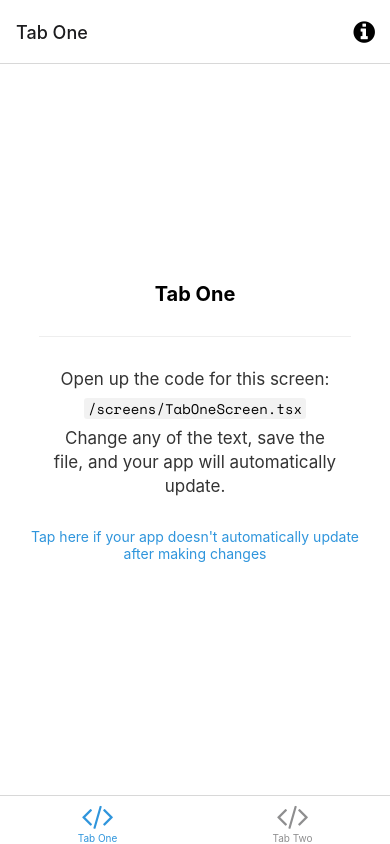
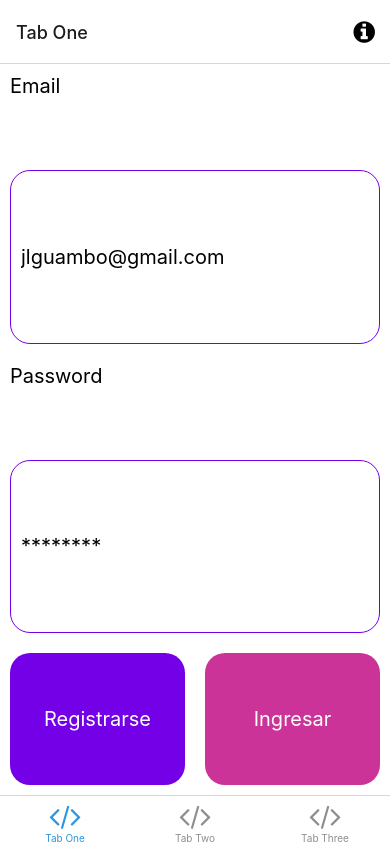
Before and after one commit to joseguambo1994/superheroes-store, a React Native app: screen /TabOne in a window 390 px wide. Built offline with nearby package versions, Linux system fonts and the light colour scheme; what expo-linking would draw is missing.

Commit message:
Add Register Screen layout and styling

```diff
--- a/constants/Colors.ts
+++ b/constants/Colors.ts
@@ -8,6 +8,12 @@ export default {
     tint: tintColorLight,
     tabIconDefault: '#ccc',
     tabIconSelected: tintColorLight,
+    purpleLight: '#cc66ff',
+    purpleDark:'#7300e6',
+    pinkLight: '#ff99cc',
+    pinkDark:'#cc3399',
+    white: '#ffffff',
+    black: '#000000'
   },
   dark: {
     text: '#fff',
@@ -15,5 +21,11 @@ export default {
     tint: tintColorDark,
     tabIconDefault: '#ccc',
     tabIconSelected: tintColorDark,
+    purpleLight: '#cc66ff',
+    purpleDark:'#7300e6',
+    pinkLight: '#ff99cc',
+    pinkDark:'#cc3399',
+    white: '#ffffff',
+    black: '#000000'
   },
 };
--- a/navigation/LinkingConfiguration.ts
+++ b/navigation/LinkingConfiguration.ts
@@ -25,6 +25,11 @@ const linking: LinkingOptions<RootStackParamList> = {
               TabTwoScreen: 'two',
             },
           },
+          TabThree: {
+            screens: {
+              TabThreeScreen: 'three',
+            },
+          },
         },
       },
       Modal: 'modal',
--- a/navigation/index.tsx
+++ b/navigation/index.tsx
@@ -15,6 +15,7 @@ import useColorScheme from '../hooks/useColorScheme';
 import ModalScreen from '../screens/ModalScreen';
 import NotFoundScreen from '../screens/NotFoundScreen';
 import TabOneScreen from '../screens/TabOneScreen';
+import TabThreeScreen from '../screens/TabThreeScreen';
 import TabTwoScreen from '../screens/TabTwoScreen';
 import { RootStackParamList, RootTabParamList, RootTabScreenProps } from '../types';
 import LinkingConfiguration from './LinkingConfiguration';
@@ -92,6 +93,14 @@ function BottomTabNavigator() {
           tabBarIcon: ({ color }) => <TabBarIcon name="code" color={color} />,
         }}
       />
+       <BottomTab.Screen
+        name="TabThree"
+        component={TabThreeScreen}
+        options={{
+          title: 'Tab Three',
+          tabBarIcon: ({ color }) => <TabBarIcon name="code" color={color} />,
+        }}
+      />
     </BottomTab.Navigator>
   );
 }
--- a/package.json
+++ b/package.json
@@ -24,6 +24,7 @@
     "expo-splash-screen": "~0.13.3",
     "expo-status-bar": "~1.1.0",
     "expo-web-browser": "~10.0.3",
+    "firebase": "8.2.3",
     "react": "17.0.1",
     "react-dom": "17.0.1",
     "react-native": "0.64.2",
--- a/screens/TabOneScreen.tsx
+++ b/screens/TabOneScreen.tsx
@@ -1,16 +1,26 @@
 import * as React from 'react';
-import { StyleSheet } from 'react-native';
+import { StyleSheet, TextInput, TouchableOpacity } from 'react-native';
 
 import EditScreenInfo from '../components/EditScreenInfo';
 import { Text, View } from '../components/Themed';
+import Colors from '../constants/Colors';
 import { RootTabScreenProps } from '../types';
 
 export default function TabOneScreen({ navigation }: RootTabScreenProps<'TabOne'>) {
   return (
     <View style={styles.container}>
-      <Text style={styles.title}>Tab One</Text>
-      <View style={styles.separator} lightColor="#eee" darkColor="rgba(255,255,255,0.1)" />
-      <EditScreenInfo path="/screens/TabOneScreen.tsx" />
+      <Text style={styles.labelText}>Email</Text>
+      <TextInput style={styles.inputText} placeholder={'jlguambo@gmail.com'}></TextInput>
+      <Text style={styles.labelText}>Password</Text>
+      <TextInput style={styles.inputText} placeholder={'********'}></TextInput>
+     <View style={styles.buttonContainer} >
+     <TouchableOpacity style={[styles.button, styles.buttonSignUp]}>
+       <Text style={styles.buttonText}>Registrarse</Text>
+      </TouchableOpacity>
+      <TouchableOpacity style={[styles.button, styles.buttonSignIn]}>
+       <Text style={styles.buttonText}>Ingresar</Text>
+      </TouchableOpacity>
+     </View>
     </View>
   );
 }
@@ -18,16 +28,43 @@ export default function TabOneScreen({ navigation }: RootTabScreenProps<'TabOne'
 const styles = StyleSheet.create({
   container: {
     flex: 1,
-    alignItems: 'center',
     justifyContent: 'center',
   },
-  title: {
-    fontSize: 20,
-    fontWeight: 'bold',
+  labelText:{
+    flex:0.5,
+    fontSize:20,
+    textAlignVertical:'center',
+    margin:10
   },
-  separator: {
-    marginVertical: 30,
-    height: 1,
-    width: '80%',
+  inputText:{
+    flex:1,
+    fontSize:20,
+    backgroundColor: Colors.dark.white,
+    borderColor: Colors.dark.purpleDark,
+    borderWidth: 1,
+    borderRadius: 20,
+    margin:10,
+    padding: 10,
   },
+  buttonContainer:{
+    flex:1,
+    flexDirection:'row',
+  },
+  button:{
+    flex:1,
+    borderRadius: 20,
+    margin: 10,
+    justifyContent:'center',
+    alignItems: 'center'
+  },
+  buttonSignUp:{
+    backgroundColor: Colors.dark.purpleDark
+  },
+  buttonSignIn:{
+    backgroundColor: Colors.dark.pinkDark
+  },
+  buttonText:{
+    color: Colors.dark.white,
+    fontSize: 20
+  }
 });
--- /dev/null
+++ b/screens/TabThreeScreen.tsx
@@ -0,0 +1,20 @@
+import * as React from 'react';
+import { StyleSheet } from 'react-native';
+import { Text, View } from '../components/Themed';
+import { RootTabScreenProps } from '../types';
+
+export default function TabThreeScreen({ navigation }: RootTabScreenProps<'TabOne'>) {
+  return (
+    <View style={styles.container}>
+    </View>
+  );
+}
+
+const styles = StyleSheet.create({
+  container: {
+    flex: 1,
+    alignItems: 'center',
+    justifyContent: 'center',
+    backgroundColor: 'green'
+  },
+});
--- a/types.tsx
+++ b/types.tsx
@@ -27,6 +27,7 @@ export type RootStackScreenProps<Screen extends keyof RootStackParamList> = Nati
 export type RootTabParamList = {
   TabOne: undefined;
   TabTwo: undefined;
+  TabThree: undefined;
 };
 
 export type RootTabScreenProps<Screen extends keyof RootTabParamList> = CompositeScreenProps<
```
Also changed, not shown: firebase.tsx (added, +19 -0 lines), 1 other file (tests, documents, lock files or other folders).
